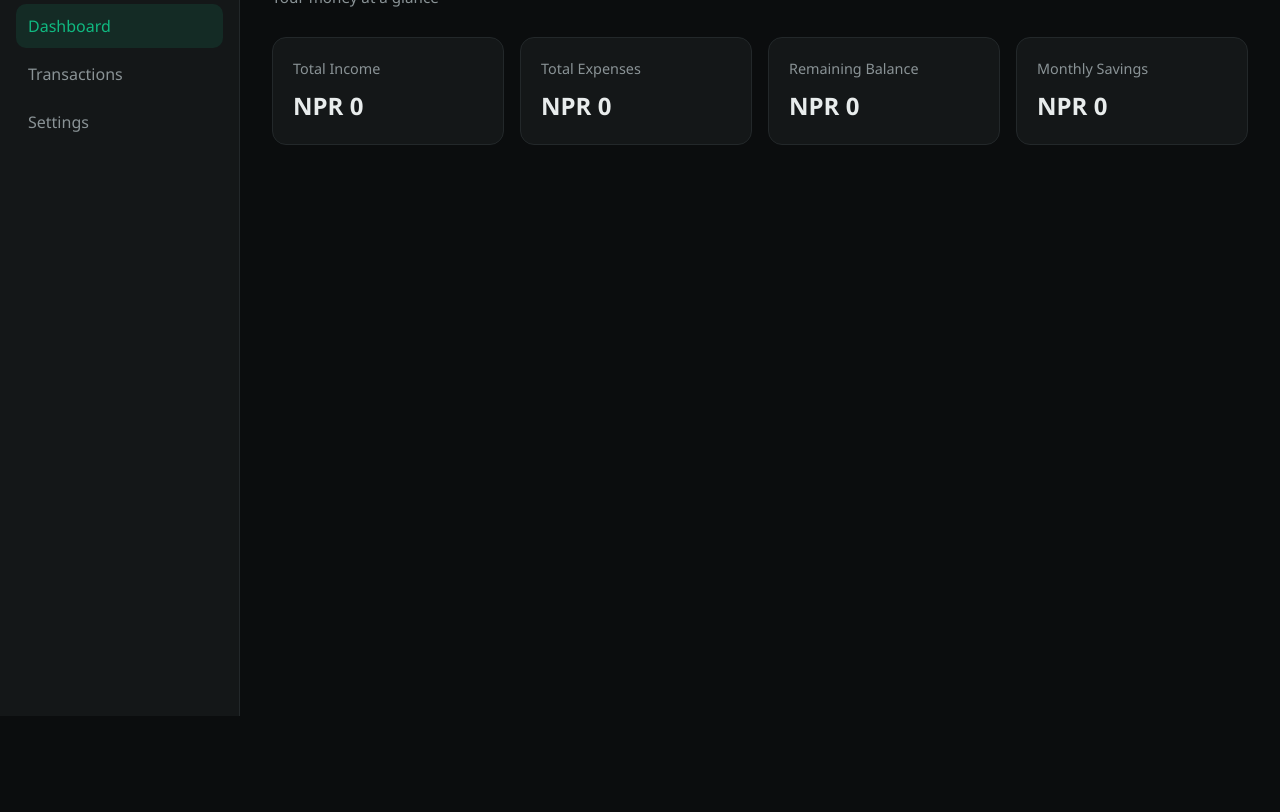
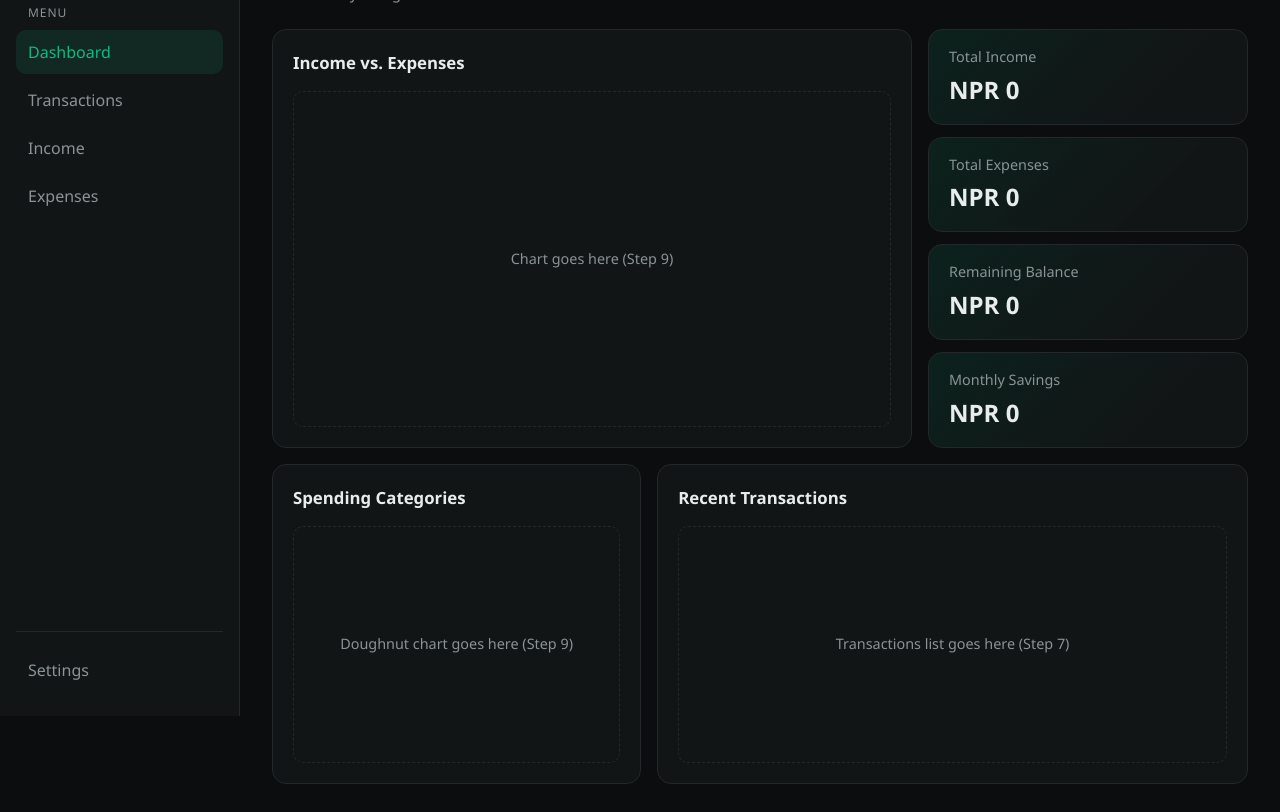
Before and after one commit to Deepak-Lamsal/Finance-Flow, a plain HTML site: page frontend/index.html in a window 1280 px wide. Shown: the part 84-896 px from the top of the page. Before the commit the page ends 800 px from the top, so only its background shows below. Drawn offline with Linux system fonts and the light colour scheme.

Commit message:
polish dashboard layout

```diff
--- a/frontend/css/style.css
+++ b/frontend/css/style.css
@@ -1,6 +1,7 @@
 :root {
   --bg: #0b0d0e;
-  --surface: #141718;
+  --surface: #121516;
+  --surface-2: #171b1c;
   --border: #23282a;
   --text: #e8ecec;
   --text-muted: #8a9396;
@@ -28,6 +29,7 @@ body {
   min-height: 100vh;
 }
 
+/* ===== Sidebar ===== */
 .sidebar {
   width: var(--sidebar-width);
   background: var(--surface);
@@ -36,6 +38,8 @@ body {
   position: sticky;
   top: 0;
   height: 100vh;
+  display: flex;
+  flex-direction: column;
 }
 
 .logo {
@@ -61,10 +65,24 @@ body {
   font-weight: 600;
 }
 
+.nav-heading {
+  color: var(--text-muted);
+  font-size: 0.75rem;
+  text-transform: uppercase;
+  letter-spacing: 0.08em;
+  padding: 0 12px 8px;
+}
+
 .nav {
   display: flex;
   flex-direction: column;
   gap: 4px;
+}
+
+.nav-bottom {
+  margin-top: auto;
+  border-top: 1px solid var(--border);
+  padding-top: 16px;
 }
 
 .nav-link {
@@ -85,9 +103,10 @@ body {
   color: var(--accent);
 }
 
+/* ===== Main area ===== */
 .main {
   flex: 1;
-  padding: 32px;
+  padding: 28px 32px;
   min-width: 0;
 }
 
@@ -95,7 +114,7 @@ body {
   display: flex;
   justify-content: space-between;
   align-items: center;
-  margin-bottom: 28px;
+  margin-bottom: 24px;
   gap: 16px;
 }
 
@@ -126,17 +145,65 @@ body {
   transform: translateY(-1px);
 }
 
-.cards {
+/* ===== Grid rows ===== */
+.grid-top {
   display: grid;
-  grid-template-columns: repeat(4, 1fr);
+  grid-template-columns: 2fr 1fr;
+  gap: 16px;
+  margin-bottom: 16px;
+}
+
+.grid-bottom {
+  display: grid;
+  grid-template-columns: 1fr 1.6fr;
   gap: 16px;
 }
 
-.card {
+/* ===== Panels (big boxes) ===== */
+.panel {
   background: var(--surface);
   border: 1px solid var(--border);
   border-radius: var(--radius);
   padding: 20px;
+  min-height: 320px;
+  display: flex;
+  flex-direction: column;
+}
+
+.panel-header {
+  display: flex;
+  justify-content: space-between;
+  align-items: center;
+  margin-bottom: 16px;
+}
+
+.panel-title {
+  font-size: 1.05rem;
+  font-weight: 600;
+}
+
+.placeholder {
+  flex: 1;
+  display: grid;
+  place-items: center;
+  color: var(--text-muted);
+  font-size: 0.9rem;
+  border: 1px dashed var(--border);
+  border-radius: 10px;
+}
+
+/* ===== Summary cards (right column) ===== */
+.summary-column {
+  display: grid;
+  grid-template-columns: 1fr;
+  gap: 12px;
+}
+
+.card {
+  background: linear-gradient(135deg, rgba(16, 185, 129, 0.12), var(--surface) 70%);
+  border: 1px solid var(--border);
+  border-radius: var(--radius);
+  padding: 16px 20px;
   transition: border-color 0.2s, transform 0.2s;
 }
 
@@ -148,7 +215,7 @@ body {
 .card-label {
   color: var(--text-muted);
   font-size: 0.9rem;
-  margin-bottom: 8px;
+  margin-bottom: 4px;
 }
 
 .card-value {
@@ -156,12 +223,19 @@ body {
   font-weight: 600;
 }
 
+/* ===== Responsive: tablet ===== */
 @media (max-width: 1024px) {
-  .cards {
+  .grid-top,
+  .grid-bottom {
+    grid-template-columns: 1fr;
+  }
+
+  .summary-column {
     grid-template-columns: repeat(2, 1fr);
   }
 }
 
+/* ===== Responsive: mobile ===== */
 @media (max-width: 720px) {
   .app {
     flex-direction: column;
@@ -180,9 +254,18 @@ body {
     padding-bottom: 16px;
   }
 
+  .nav-heading {
+    display: none;
+  }
+
   .nav {
     flex-direction: row;
     overflow-x: auto;
+  }
+
+  .nav-bottom {
+    margin-top: 8px;
+    padding-top: 8px;
   }
 
   .main {
@@ -194,7 +277,7 @@ body {
     align-items: flex-start;
   }
 
-  .cards {
+  .summary-column {
     grid-template-columns: 1fr;
   }
 }
--- a/frontend/index.html
+++ b/frontend/index.html
@@ -9,19 +9,27 @@
 <body>
   <div class="app">
 
+    <!-- Sidebar -->
     <aside class="sidebar">
       <div class="logo">
         <span class="logo-icon">F</span>
         <span class="logo-text">FinanceFlow</span>
       </div>
 
+      <p class="nav-heading">Menu</p>
       <nav class="nav">
         <a href="index.html" class="nav-link active">Dashboard</a>
         <a href="transactions.html" class="nav-link">Transactions</a>
+        <a href="#" class="nav-link">Income</a>
+        <a href="#" class="nav-link">Expenses</a>
+      </nav>
+
+      <nav class="nav nav-bottom">
         <a href="settings.html" class="nav-link">Settings</a>
       </nav>
     </aside>
 
+    <!-- Main area -->
     <main class="main">
       <header class="topbar">
         <div>
@@ -31,7 +39,16 @@
         <button class="btn-primary">+ Add Transaction</button>
       </header>
 
-      <section class="cards">
+      <!-- Row 1: chart (wide) + summary cards (narrow column) -->
+      <section class="grid-top">
+        <div class="panel">
+          <div class="panel-header">
+            <h2 class="panel-title">Income vs. Expenses</h2>
+          </div>
+          <div class="placeholder">Chart goes here (Step 9)</div>
+        </div>
+
+        <div class="summary-column">
           <div class="card">
             <p class="card-label">Total Income</p>
             <p class="card-value">NPR 0</p>
@@ -48,6 +65,24 @@
             <p class="card-label">Monthly Savings</p>
             <p class="card-value">NPR 0</p>
           </div>
+        </div>
+      </section>
+
+      <!-- Row 2: categories (narrow) + recent transactions (wide) -->
+      <section class="grid-bottom">
+        <div class="panel">
+          <div class="panel-header">
+            <h2 class="panel-title">Spending Categories</h2>
+          </div>
+          <div class="placeholder">Doughnut chart goes here (Step 9)</div>
+        </div>
+
+        <div class="panel">
+          <div class="panel-header">
+            <h2 class="panel-title">Recent Transactions</h2>
+          </div>
+          <div class="placeholder">Transactions list goes here (Step 7)</div>
+        </div>
       </section>
     </main>
 
```
Lines whose indentation alone changed are shown as unchanged.
